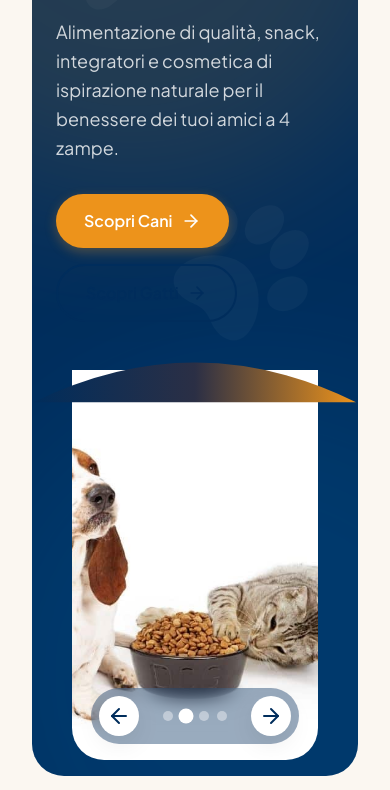
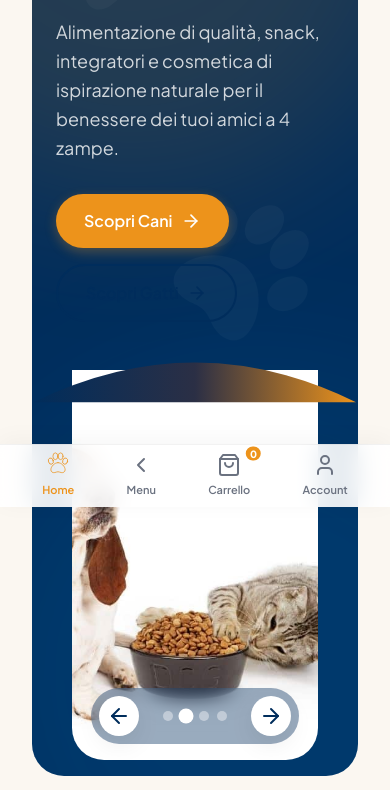
Before and after one commit to BarattoGo/Arcapet, a plain HTML site: page index.html in a window 390 px wide. Shown: the part 337-1127 px from the top of the page. Drawn offline with Linux system fonts and the light colour scheme.

Commit message:
feat: add modern app-like mobile bottom tab bar

```diff
--- a/assets/css/style.css
+++ b/assets/css/style.css
@@ -482,3 +482,80 @@ button { font: inherit; color: inherit; background: none; border: none; cursor:
 .js [data-stagger].is-in > *:nth-child(2) { transition-delay: 0.2s; }
 .js [data-stagger].is-in > *:nth-child(3) { transition-delay: 0.3s; }
 .js [data-stagger].is-in > *:nth-child(4) { transition-delay: 0.4s; }
+
+/* ==========================================================================
+   Mobile Bottom Tab Bar (App-like UX)
+   ========================================================================== */
+.mobile-tab-bar {
+  position: fixed;
+  bottom: 0;
+  left: 0;
+  width: 100%;
+  background: rgba(255, 255, 255, 0.9);
+  backdrop-filter: blur(12px);
+  -webkit-backdrop-filter: blur(12px);
+  border-top: 1px solid rgba(0, 0, 0, 0.05);
+  display: flex;
+  align-items: center;
+  justify-content: space-around;
+  padding: 8px 16px;
+  padding-bottom: calc(8px + env(safe-area-inset-bottom));
+  z-index: 100;
+  box-shadow: 0 -4px 24px rgba(0, 0, 0, 0.04);
+}
+@media (min-width: 992px) {
+  .mobile-tab-bar {
+    display: none;
+  }
+}
+.tab-item {
+  display: flex;
+  flex-direction: column;
+  align-items: center;
+  gap: 4px;
+  color: var(--c-text-light);
+  font-size: 0.6875rem;
+  font-weight: 600;
+  position: relative;
+  transition: color 0.3s var(--ease);
+}
+.tab-item .ico {
+  width: 24px;
+  height: 24px;
+  transition: transform 0.3s var(--ease);
+}
+.tab-item.is-active,
+.tab-item:hover {
+  color: var(--c-orange);
+}
+.tab-item.is-active .ico,
+.tab-item:hover .ico {
+  transform: translateY(-2px);
+}
+.tab-item--cart .cart-count {
+  position: absolute;
+  top: -4px;
+  right: -8px;
+  background: var(--c-orange);
+  color: #fff;
+  font-size: 0.625rem;
+  font-weight: 800;
+  min-width: 18px;
+  height: 18px;
+  display: flex;
+  align-items: center;
+  justify-content: center;
+  border-radius: 9px;
+  padding: 0 4px;
+  border: 2px solid #fff;
+}
+
+@media (max-width: 991px) {
+  body {
+    padding-bottom: calc(60px + env(safe-area-inset-bottom));
+  }
+  .header__actions .icon-btn--cart,
+  .header__actions .burger {
+    display: none;
+  }
+}
--- a/index.html
+++ b/index.html
@@ -649,6 +649,27 @@
     <svg class="ico"><use href="#i-arrow-up"/></svg>
   </button>
 
+  <!-- ============ MOBILE BOTTOM TAB BAR ============ -->
+  <nav class="mobile-tab-bar" aria-label="Navigazione mobile">
+    <a href="/" class="tab-item is-active" aria-current="page">
+      <svg class="ico"><use href="#i-paw"/></svg>
+      <span>Home</span>
+    </a>
+    <button class="tab-item" aria-controls="drawer" aria-expanded="false" onclick="document.getElementById('burger').click()">
+      <svg class="ico" style="transform: rotate(90deg);"><use href="#i-chev"/></svg>
+      <span>Menu</span>
+    </button>
+    <a href="https://www.arcapet.it/carrello/" class="tab-item tab-item--cart">
+      <svg class="ico"><use href="#i-bag"/></svg>
+      <span>Carrello</span>
+      <span class="cart-count">0</span>
+    </a>
+    <a href="https://www.arcapet.it/my-account/" class="tab-item">
+      <svg class="ico"><use href="#i-user"/></svg>
+      <span>Account</span>
+    </a>
+  </nav>
+
   <div class="toast" id="toast" role="status" aria-live="polite"></div>
 
   <script src="assets/js/main.js" defer></script>
```
